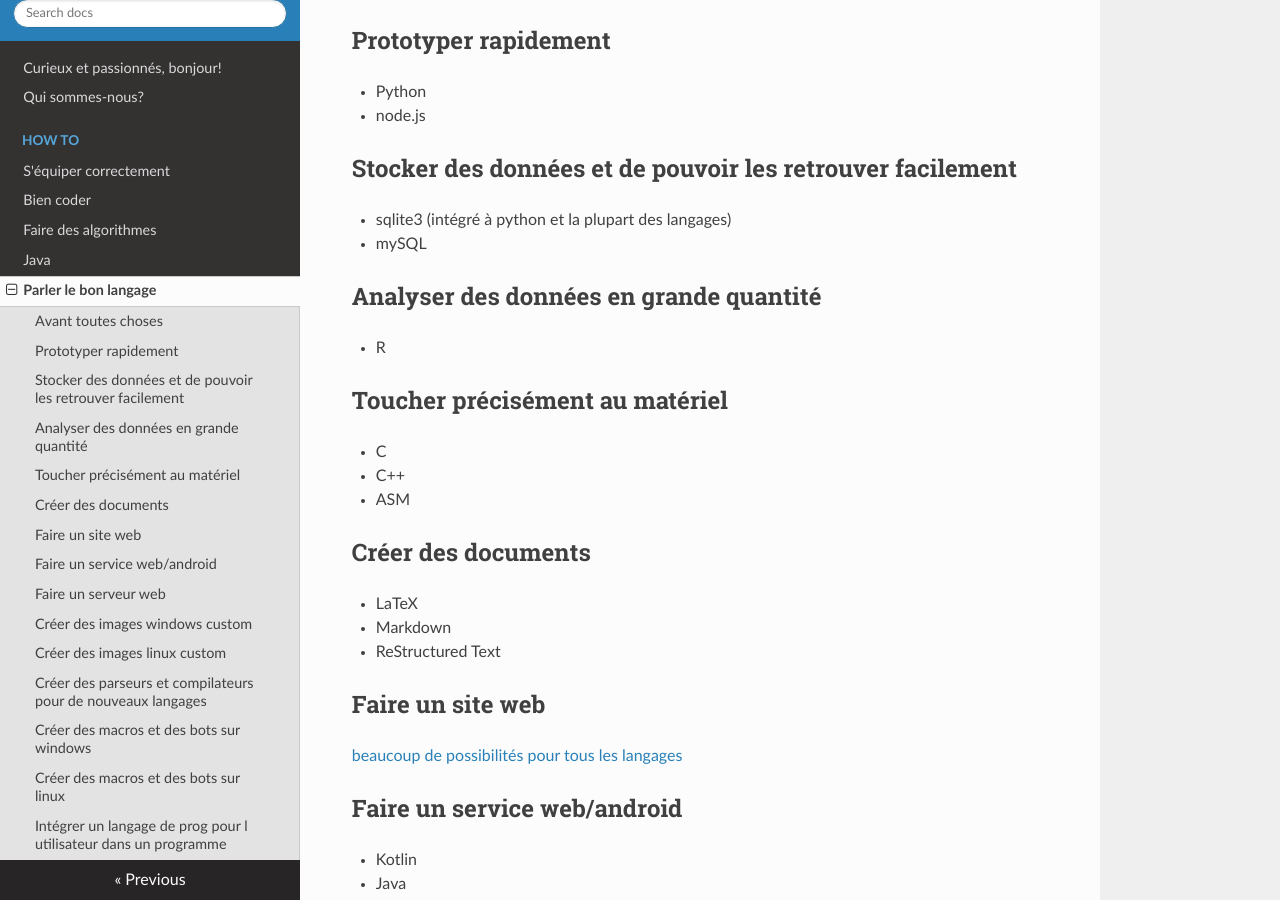
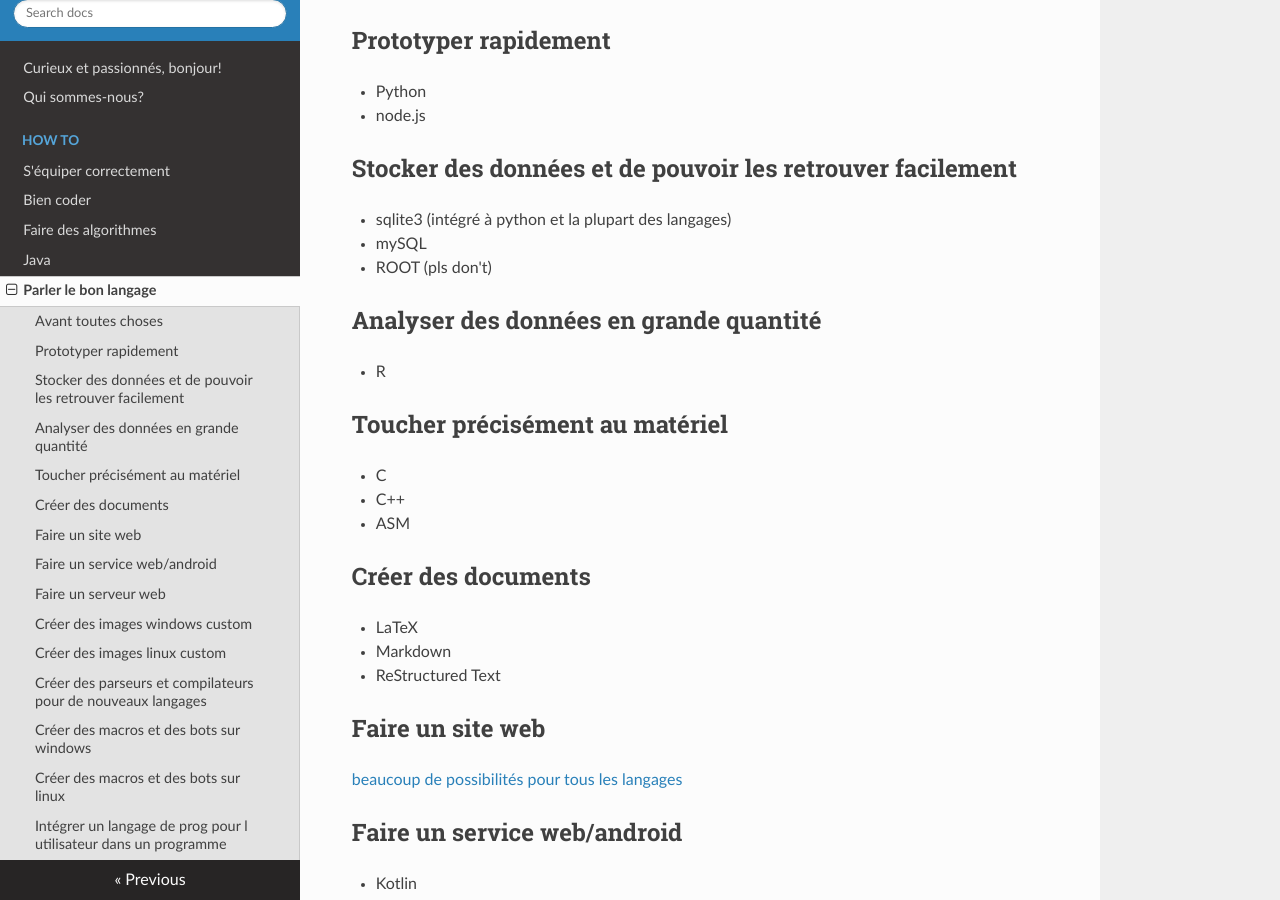
Before and after one commit to UFRCaenDiscordServer/guide-du-petit-informaticien, an MkDocs documentation site: the page built from docs/how-to/parler-le-bon-langage.md, in a window 1280 px wide and 900 px high, scrolled down 528 px. Built offline with MkDocs 1.6.1, drawn with Linux system fonts in a browser that asks for light colours; nearby versions of some CDN libraries.

Commit message:
Added Root

```diff
--- a/docs/how-to/parler-le-bon-langage.md
+++ b/docs/how-to/parler-le-bon-langage.md
@@ -19,6 +19,7 @@
 
 - sqlite3 (intégré à python et la plupart des langages)
 - mySQL
+- ROOT (pls don't)
 
 ## Analyser des données en grande quantité
 
```
